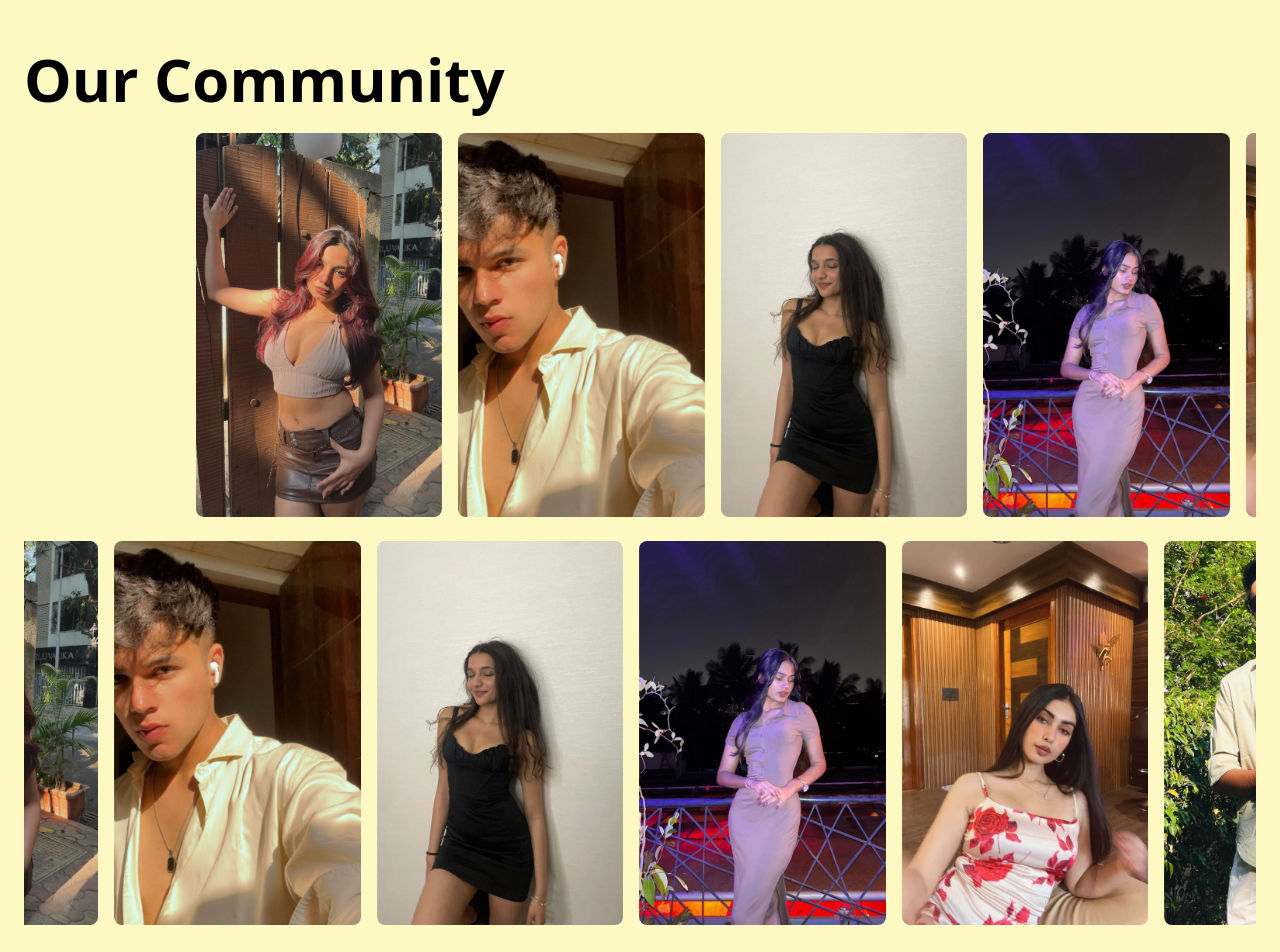
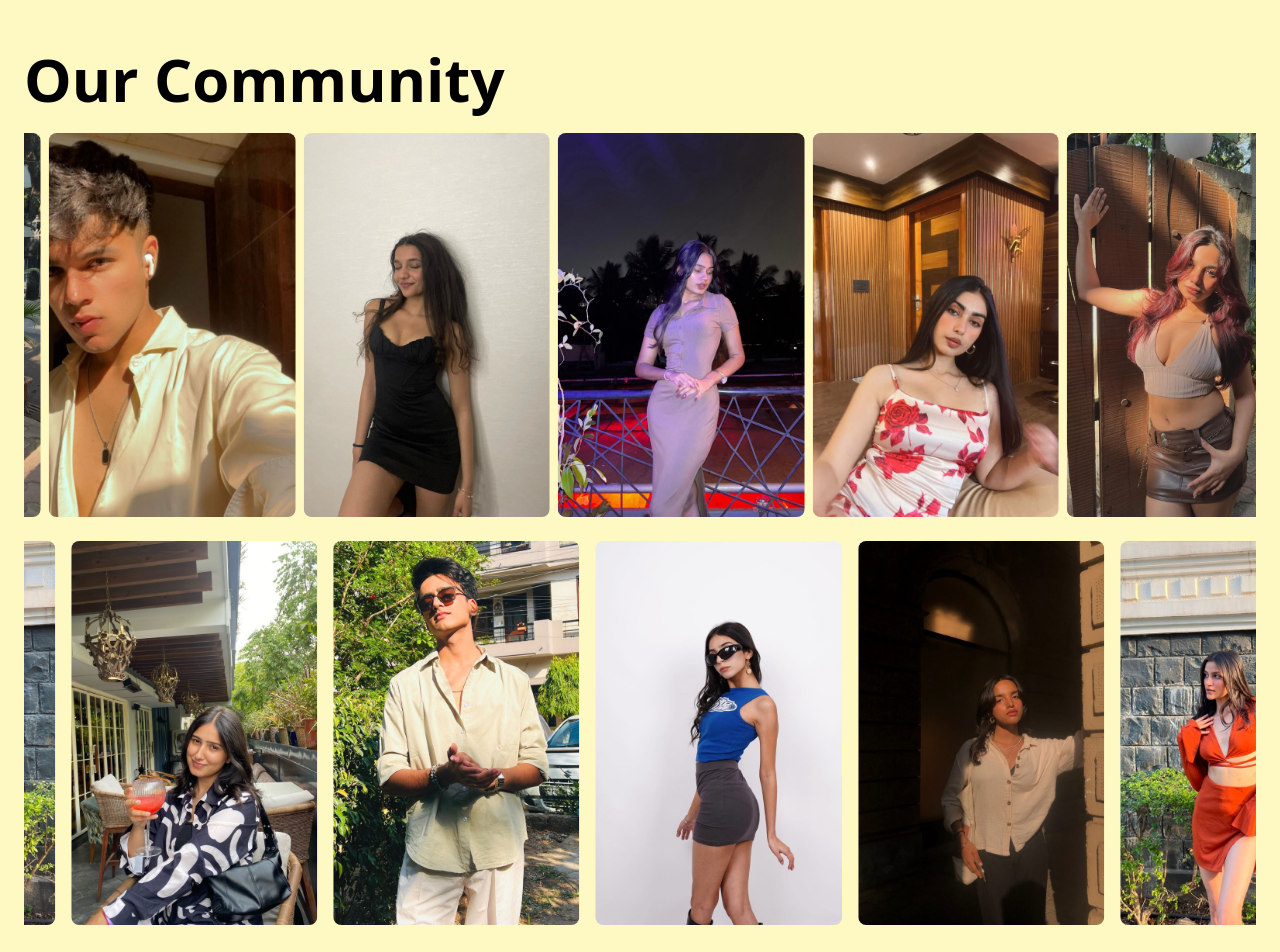
Before and after one commit to Arohance-KV/arohance-task, a React (Create React App) app: page /community in a window 1280 px wide. Shown: the part 100-1052 px from the top of the page. Built offline with nearby package versions, Linux system fonts and the light colour scheme; the HTML template or start-up script is replaced by a standard one.

Commit message:
fixing community page

```diff
--- a/src/Components/Community.js
+++ b/src/Components/Community.js
@@ -5,49 +5,51 @@ const Community = () => {
   // Array of image file names
   const imageArray = Array.from({ length: 10 }, (_, i) => `pic_${i + 1}.png`);
 
-  // Helper function to duplicate the image array for seamless looping
-  const duplicatedImages = [...imageArray, ...imageArray];
+  // Split the image array into two halves
+  const firstRowImages = imageArray.slice(0, Math.ceil(imageArray.length / 2));
+  const secondRowImages = imageArray.slice(Math.ceil(imageArray.length / 2));
+
+  // Duplicate the arrays for seamless looping
+  const duplicatedFirstRowImages = [...firstRowImages, ...firstRowImages];
+  const duplicatedSecondRowImages = [...secondRowImages, ...secondRowImages];
 
   return (
-    <div className="bg-yellow-100 p-6">
-      <h1 className="text-start font-bold text-6xl mb-6">Our Community</h1>
+    <div className="bg-yellow-100 p-4 sm:p-6">
+      <h1 className="text-start font-bold text-4xl sm:text-6xl mb-4 sm:mb-6">Our Community</h1>
       <div className="overflow-hidden">
-
-        {/* Second Row - Moving Right to Left */}
+        {/* First Row - Moving Left to Right */}
         <motion.div
-          className="flex space-x-4 mb-6"
-          animate={{ x: ["0%", "100%"] }}
-          transition={{ duration: 40, loop: Infinity, ease: "linear" }}
+          className="flex space-x-2 mb-4 sm:mb-6"
+          animate={{ x: ["0%", "-100%"] }}
+          transition={{ duration: 30, loop: Infinity, ease: "linear" }}
         >
-          {duplicatedImages.map((image, index) => (
-            <div key={index} className="w-1/5 flex-shrink-0">
+          {duplicatedFirstRowImages.map((image, index) => (
+            <div key={index} className="w-1/3 sm:w-1/5 flex-shrink-0">
               <img
                 src={`/images/community_pic/${image}`}
                 alt={`Community ${index + 1}`}
-                className="w-full h-96 object-cover rounded-lg"
+                className="w-full h-40 sm:h-96 object-cover rounded-lg"
               />
             </div>
           ))}
         </motion.div>
 
-        {/* First Row - Moving Left to Right */}
+        {/* Second Row - Moving Right to Left */}
         <motion.div
-          className="flex space-x-4 "
-          animate={{ x: ["0%", "-100%"] }}
-          transition={{ duration: 40, loop: Infinity, ease: "linear" }}
+          className="flex space-x-2 sm:space-x-4"
+          animate={{ x: ["-100%", "0%"] }}
+          transition={{ duration: 30, loop: Infinity, ease: "linear" }}
         >
-          {duplicatedImages.map((image, index) => (
-            <div key={index} className="w-1/5 flex-shrink-0">
+          {duplicatedSecondRowImages.map((image, index) => (
+            <div key={index} className="w-1/3 sm:w-1/5 flex-shrink-0">
               <img
                 src={`/images/community_pic/${image}`}
                 alt={`Community ${index + 1}`}
-                className="w-full h-96 object-cover rounded-lg"
+                className="w-full h-40 sm:h-96 object-cover rounded-lg"
               />
             </div>
           ))}
         </motion.div>
-
-
       </div>
     </div>
   );
```
